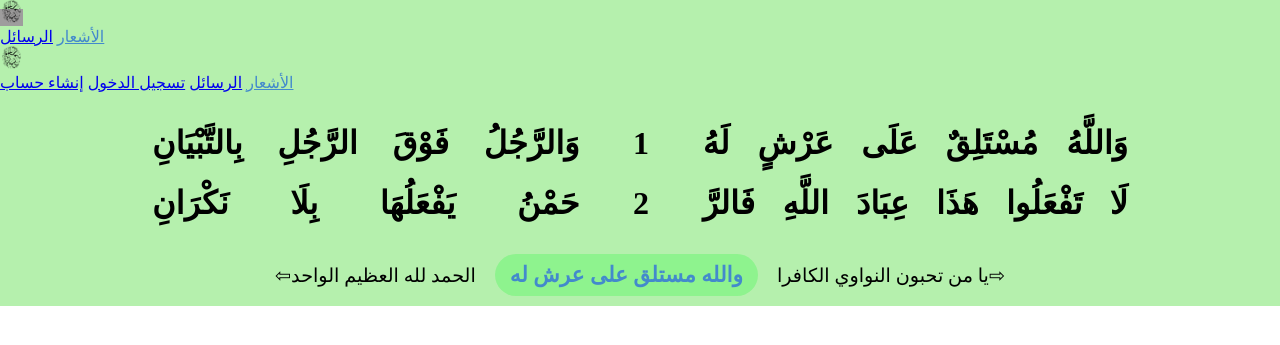
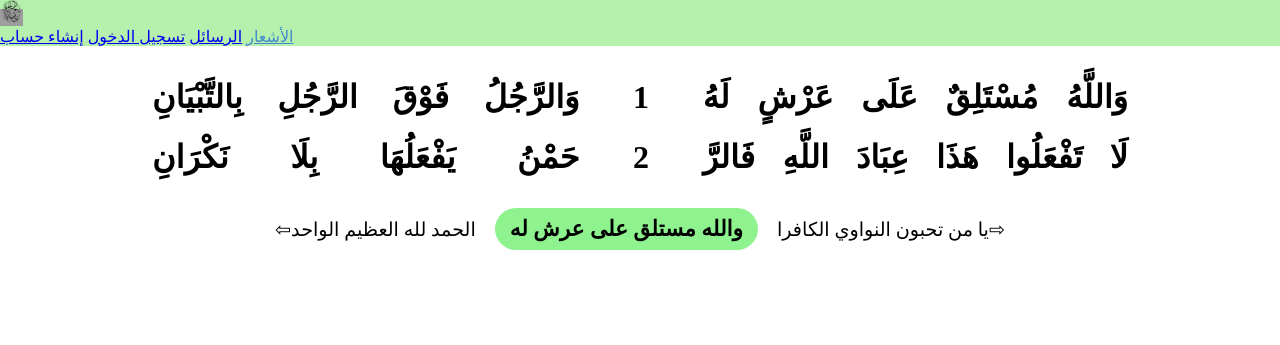
Before and after one commit to umawi1427/umawi-blogger, a PHP site: the page made by الاستلقاء.php in a window 1280 px wide. Shown: the top 345 px of the page. Run offline with PHP 8.4, Linux system fonts and the light colour scheme; lists and menus that the app fills with data are empty.

Commit message:
Update الاستلقاء.php

```diff
--- a/الاستلقاء.php
+++ b/الاستلقاء.php
@@ -3,7 +3,6 @@
 ?>
 <!DOCTYPE html>
 <html lang="ar">
-
 <head>
     <meta charset="UTF-8">
     <meta name="viewport" content="width=device-width, initial-scale=1.0">
@@ -12,14 +11,8 @@
     <link rel="stylesheet" href="style.css">
 
 </head>
-
 <body>
     <nav id="navbar">
-        <a href="index.php"><img id="imgIcon" src="images/homepageIcon.png"></a>
-        <div id="nav-links">
-            <a href="poems.php" class="active">الأشعار</a>
-            <a href="books.php">الرسائل</a>
-            <nav id="navbar">
         <a href="index.php"><img id="imgIcon" src="images/homepageIcon.png"></a>
         <div id="nav-links">
             <a href="poems.php" class="active">الأشعار</a>
@@ -35,7 +28,6 @@
             ?>
         </div>
     </nav>
-
     <table class="poem" style="height: 120px;">
         <tr>
             <th class="justify">وَاللَّهُ مُسْتَلِقٌ عَلَى عَرْشٍ لَهُ</th>
@@ -54,5 +46,4 @@
         <a href="النووي.php">يا من تحبون النواوي الكافرا<span>&#8680;</span></a>
     </div>
 </body>
-
 </html>
```
